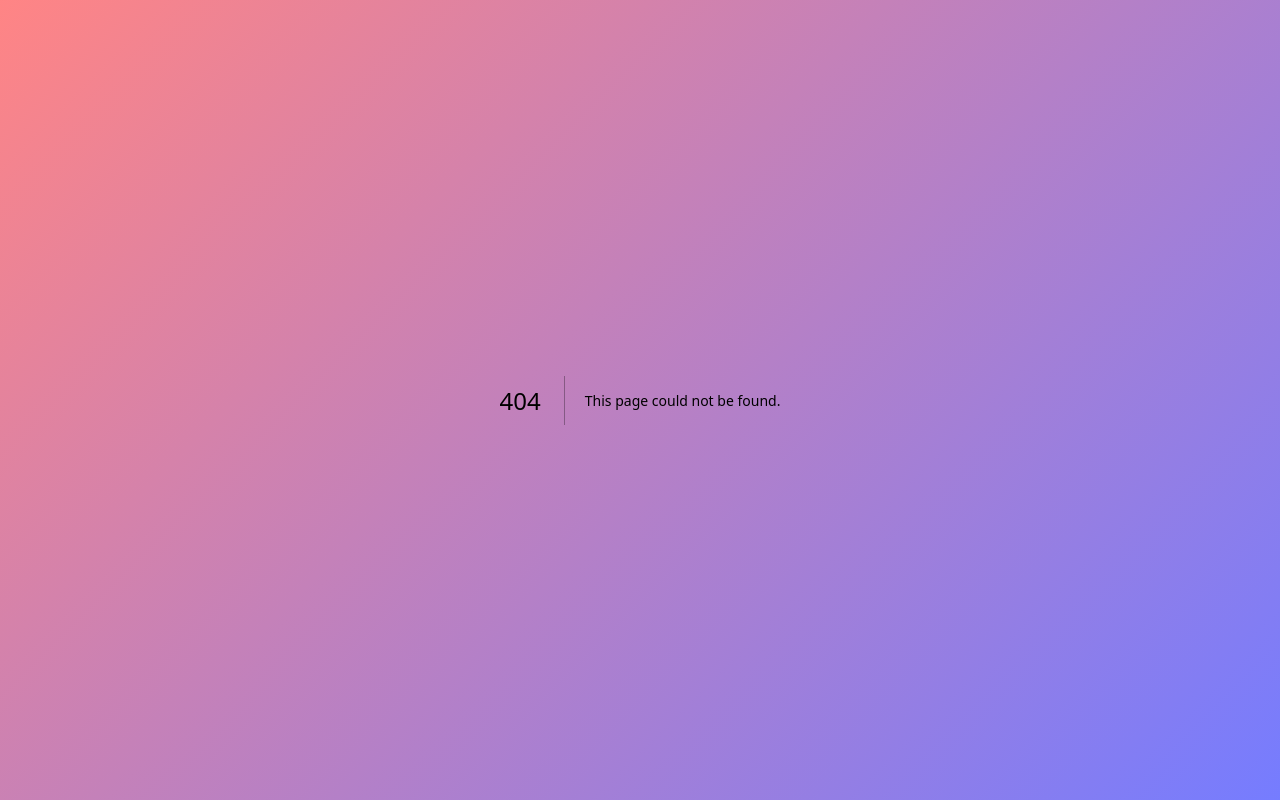
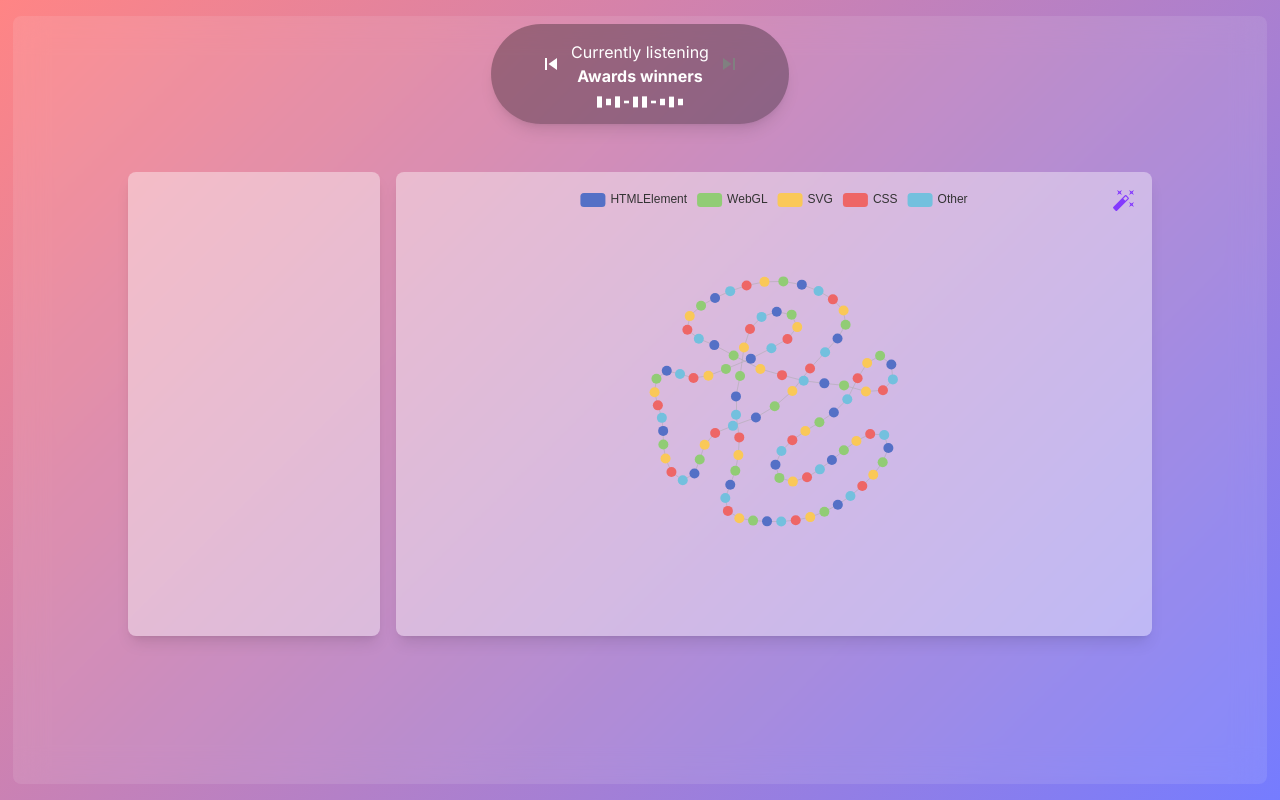
Before and after one commit to jremygrd/hackathon-datavisia-2023, a Next.js app: page /page_7 in a window 1280 px wide. Before the commit this address had no page. Built offline with nearby package versions, Linux system fonts and the light colour scheme.

Commit message:
jerem changes

```diff
--- /dev/null
+++ b/components/Graph copy.js
@@ -0,0 +1,72 @@
+import React from 'react';
+import ReactECharts from 'echarts-for-react';
+
+export default class EChartsGraph extends React.Component {
+    getOption = () => {
+        // // Define your data
+        // const nodes = [
+        //     { name: 'Node 1', category: 0 },
+        //     { name: 'Node 2', category: 1 },
+        //     { name: 'Node 3', category: 2 },
+        //     // add more nodes as needed
+        // ];
+        // const links = [
+        //     { source: 'Node 1', target: 'Node 2' },
+        //     { source: 'Node 2', target: 'Node 3' },
+        //     // add more links as needed
+        // ];
+
+        // Define your data
+        const nodes = Array.from({ length: 100 }, (_, idx) => ({
+            name: `Node ${idx + 1}`,
+            category: idx % 5,
+        }));
+
+        const links = Array.from({ length: 99 }, (_, idx) => ({
+            source: `Node ${idx + 1}`,
+            target: `Node ${idx + 2}`,
+        }));
+
+        // If you want to add a link from the last node to the first one, you can do this:
+        links.push({ source: 'Node 100', target: 'Node 1' });
+
+
+        const categories = ['HTMLElement', 'WebGL', 'SVG', 'CSS', 'Other'];
+
+        return {
+            legend: {
+                data: categories,
+            },
+            series: [
+                {
+                    type: 'graph',
+                    layout: 'force',
+                    animation: true,
+                    label: {
+                        position: 'right',
+                        formatter: '{b}',
+                    },
+                    draggable: true,
+                    data: nodes.map(function (node, idx) {
+                        node.id = idx;
+                        return node;
+                    }),
+                    categories: categories.map((name) => ({ name })),
+                    force: {
+                        edgeLength: 5,
+                        repulsion: 20,
+                        gravity: 0.2,
+                    },
+                    edges: links.map(link => ({
+                        source: nodes.find(node => node.name === link.source).id,
+                        target: nodes.find(node => node.name === link.target).id
+                    })),
+                },
+            ],
+        };
+    };
+
+    render() {
+        return <ReactECharts option={this.getOption()} style={{height: '100%', width: '100%'}}/>;
+    }
+}
--- a/pages/page_2.js
+++ b/pages/page_2.js
@@ -152,7 +152,7 @@ const Page_1 = () => {
 
             <div className="flex h-[70vh] w-[80vw]  mt-4 flex-col flex-wrap md:flex-row justify-between md:space-x-4 md:flex-nowrap space-y-4 md:space-y-0">
 
-                <div className="md:w-1/4 md:max-w-[20rem] grow bg-white/40 rounded-lg shadow-lg p-4 flex flex-col gap-y-8">
+                <div className="md:w-1/4 md:max-w-[20rem] grow bg-white/40 rounded-lg shadow-lg p-4 flex flex-col gap-y-8 overflow-y-auto">
                     <h1 className="font-bold text-xl text-custom-purple">Compare</h1>
 
 
--- a/pages/page_4.js
+++ b/pages/page_4.js
@@ -54,7 +54,11 @@ const Page_4 = () => {
 
       <div className="flex h-[40vh] w-[80vw] flex-col flex-wrap md:flex-row justify-between md:space-x-4 md:flex-nowrap">
         <div className="md:w-1/4 md:max-w-[20rem] grow bg-white/40 rounded-lg mt-4 shadow-lg p-4 ">
-          <div className="bg-white bg-opacity-50 rounded-full p-3 text-center">How much money did each genre make throughout the years ?</div>
+          <Card>
+          <div className="bg-white bg-opacity-50 rounded-lg p-3 text-center text-custom-purple font-bold cursor-default">How much money did each genre make throughout the years ?</div>
+          </Card>
+
+
         </div>
         <div className="md:w-3/4 grow md:max-w-[90rem] bg-white/40 rounded-lg mt-4 shadow-lg p-4">
           {/* <Graph/> */}
--- /dev/null
+++ b/pages/page_7.js
@@ -0,0 +1,58 @@
+import { Inter } from "next/font/google";
+import PageChanger from '../components/PageChanger';
+import SunBurst from '../components/sunBurst';
+import React, { useEffect, useState } from 'react';
+import axios from 'axios';
+import Papa from 'papaparse';
+import IconButton from '@mui/material/IconButton';
+import AutoFixHighIcon from '@mui/icons-material/AutoFixHigh';
+import Graph from '../components/Graph'
+
+const inter = Inter({ subsets: ["latin"] });
+const Page_5 = () => {
+  const [trigger, setTrigger] = useState(true);
+  const [songData, setSongData] = useState([]);
+  const [selectedAward, setSelectedAward] = useState("Total Awards");
+  const [wand, setWand] = useState(true);
+
+  useEffect(() => {
+    axios.get('/data/artists_nominations_genres_chatgpt.csv').then(response => {
+      Papa.parse(response.data, {
+        header: true,
+        complete: function (results) {
+          const validData = results.data.filter(row => row.Artist);
+          setSongData(validData);
+        }
+      });
+    });
+  }, []);
+
+
+  return (
+    <div className={`overflow-y-auto hide-scrollbar overflow-x-hidden flex flex-col min-h-[96vh] rounded-lg backdrop-blur-lg bg-white/10 items-center my-[2vh] mx-[1vw] ${inter.className}`}>
+      <PageChanger currentPage="Awards winners" prevPage="page_5" nextPage={null} />
+
+      <div className="flex h-[60vh] w-[80vw] flex-col flex-wrap md:flex-row justify-between md:space-x-4 md:flex-nowrap">
+        <div className="md:w-1/4 md:max-w-[20rem] grow bg-white/40 rounded-lg mt-4 shadow-lg p-4 ">
+
+
+
+
+
+        </div>
+        <div className="md:w-3/4 grow md:max-w-[90rem] bg-white/40 rounded-lg mt-4 shadow-lg p-4 relative">
+          <Graph />
+
+          <div className="absolute top-2 right-2">
+            <IconButton onClick={() => setTrigger(!trigger)}>
+              <AutoFixHighIcon style={{ color: "#8439FE" }} />
+            </IconButton>
+          </div>
+        </div>
+      </div>
+
+    </div>
+  );
+};
+
+export default Page_5;
```
Also changed, not shown: pages/old_page_3.js (renamed from pages/page_3.js).
